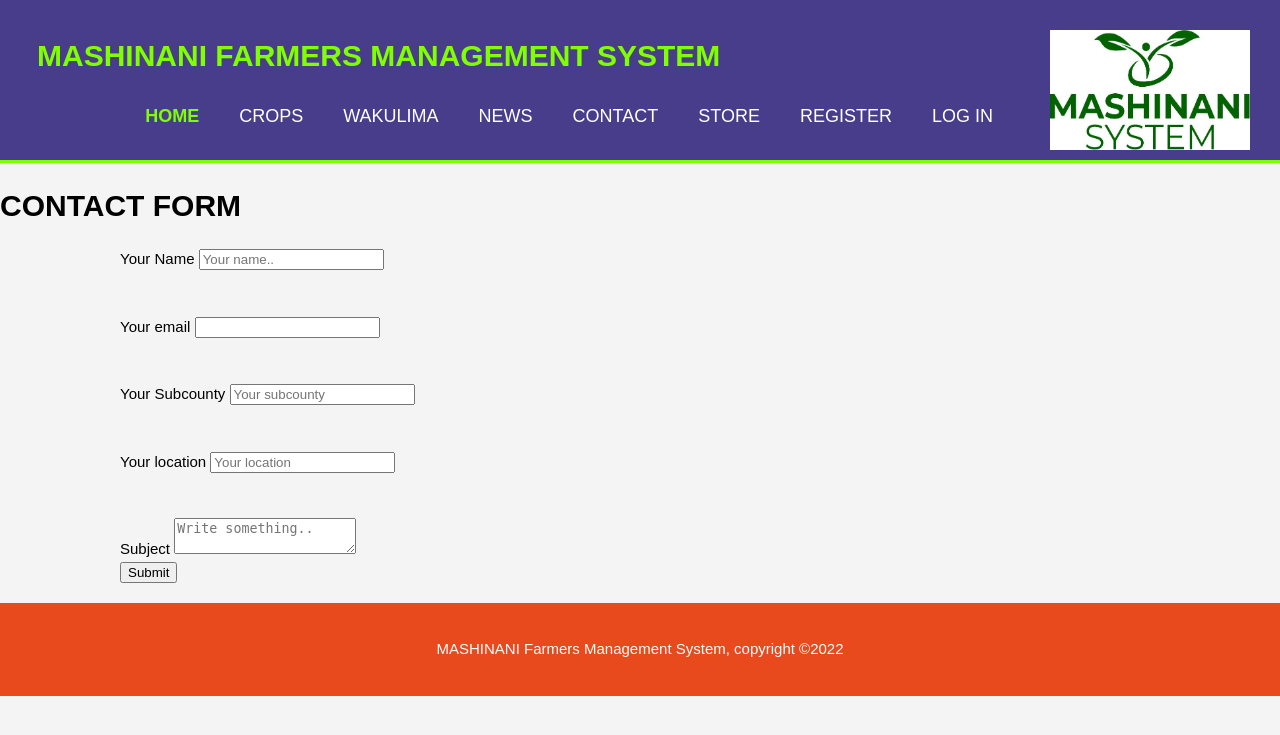
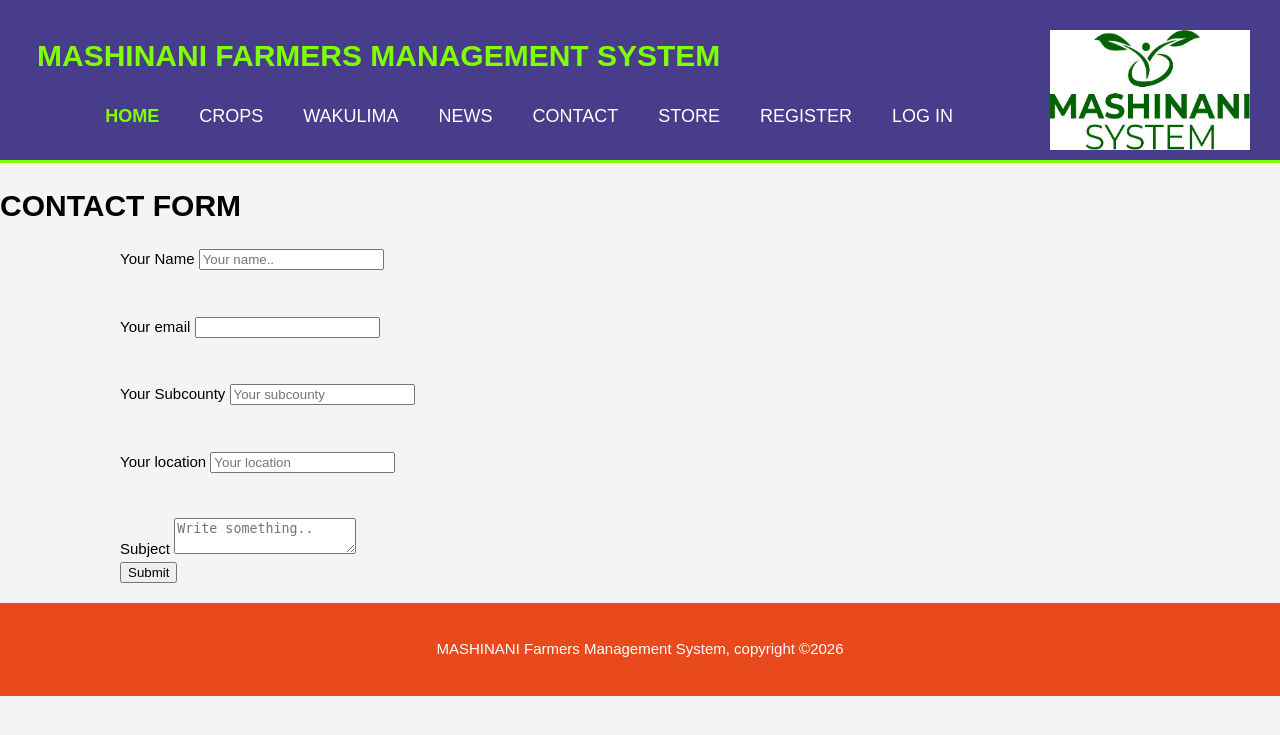
Before and after one commit to waudoerick/WAKULIMA, a Django app: page /contact/ in a window 1280 px wide. Shown: the top 735 px of the page. Run offline with Django 4.2, Linux system fonts and the light colour scheme.

```diff
--- a/WAKULIMA/settings.py
+++ b/WAKULIMA/settings.py
@@ -11,7 +11,7 @@ https://docs.djangoproject.com/en/4.1/ref/settings/
 """
 
 from pathlib import Path
-from pathlib import os
+import os
 
 # Build paths inside the project like this: BASE_DIR / 'subdir'.
 BASE_DIR = Path(__file__).resolve().parent.parent
--- a/farmers/templates/farmers/base.html
+++ b/farmers/templates/farmers/base.html
@@ -47,7 +47,7 @@
           </li>
           <li>
             <a href="{% url 'store' %}">Store</a>
-          </li
+          </li>
           <li>
             {% if user.is_authenticated %}
              <span class="navbar-text"> Hello, {{ user.username }}.</span>
@@ -82,6 +82,6 @@
 </body>
 
 <footer>
-  <P>MASHINANI Farmers Management System, copyright &copy;2022</P>
+  <P>MASHINANI Farmers Management System, copyright &copy;2026</P>
 </footer>
 </html>
--- a/store/templates/store/main.html
+++ b/store/templates/store/main.html
@@ -110,6 +110,6 @@
     <script type="text/javascript" src="{% static 'js/Cart.js' %}"></script>
 </body>
 <footer>
-<P>Mashinani Farmers Management System Market,  copyright &copy;2022</P>
+<P>Mashinani Farmers Management System Market,  copyright &copy;2026</P>
 </footer>
 </html>
```
Also changed, not shown: db.sqlite3.
